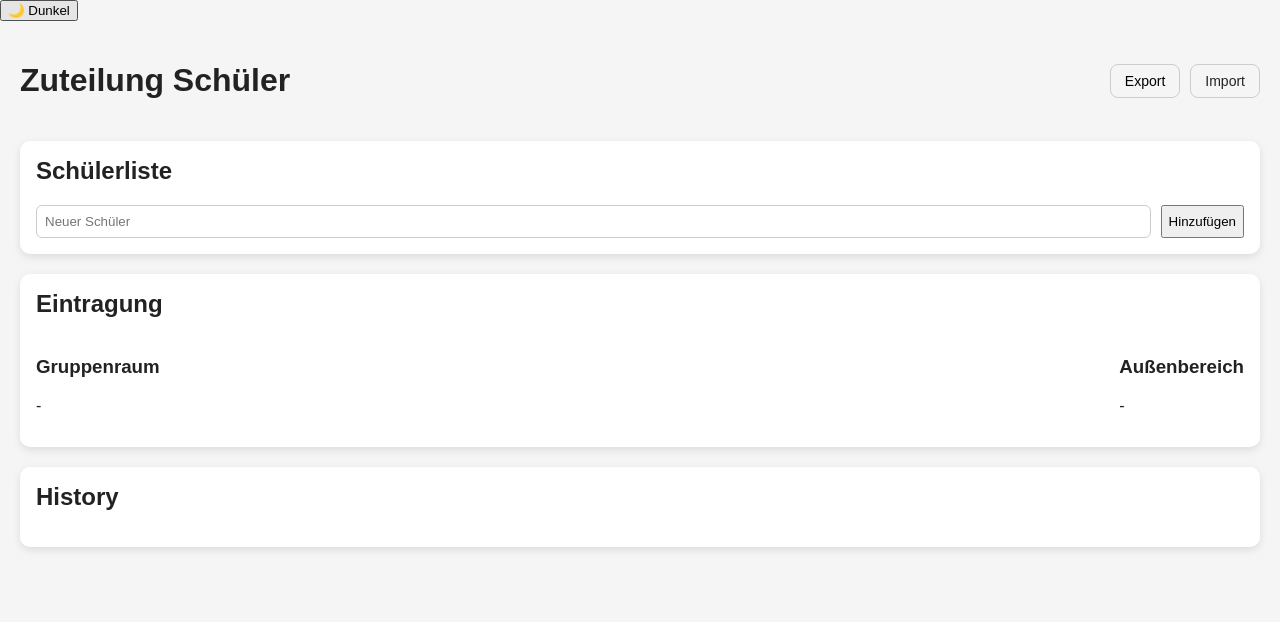
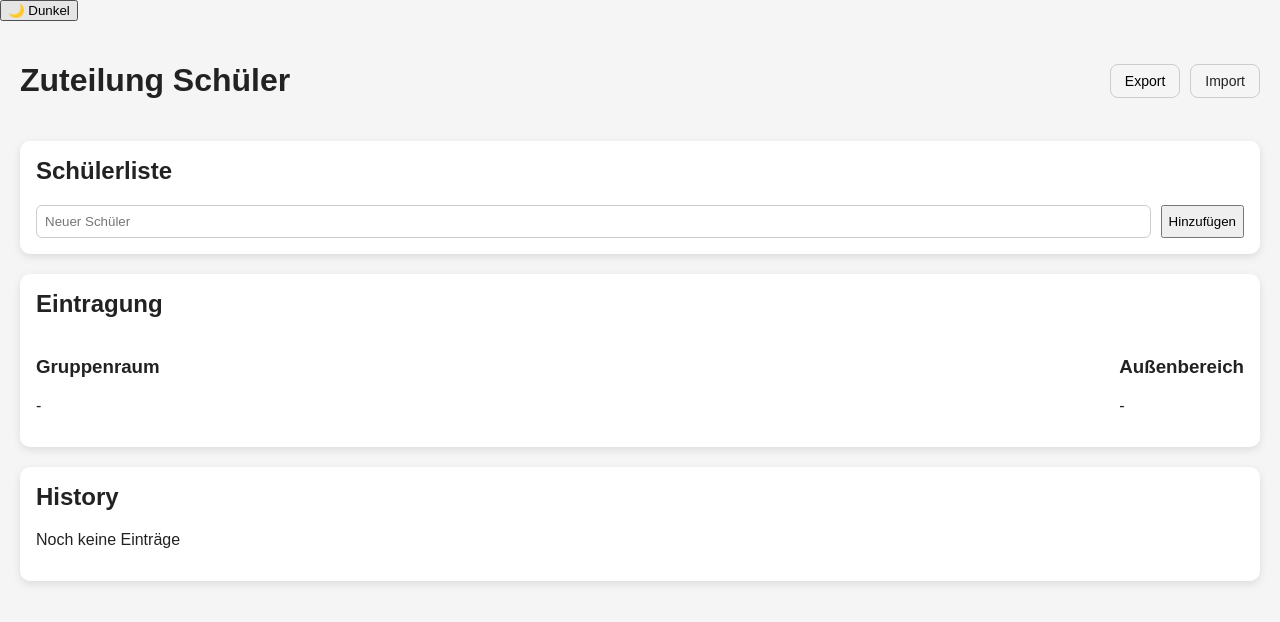
Before and after one commit to TheUltimateVxnom/ZuteilungSchueler, a React (Vite) app: page / in a window 1280 px wide. Shown: the top 622 px of the page. Built offline with nearby package versions, Linux system fonts and the light colour scheme.

Commit message:
Update App.jsx

```diff
--- a/src/App.jsx
+++ b/src/App.jsx
@@ -112,6 +112,9 @@ function App() {
         {/* History */}
         <section className="card">
           <h2>History</h2>
+          {history.length === 0 ? (
+            <p className="placeholder">Noch keine Einträge</p>
+          ) : (
             <ul>
               {history.map((h, i) => (
                 <li key={i}>
@@ -119,6 +122,7 @@ function App() {
                 </li>
               ))}
             </ul>
+          )}
         </section>
       </main>
     </div>
```
Lines whose indentation alone changed are shown as unchanged.
